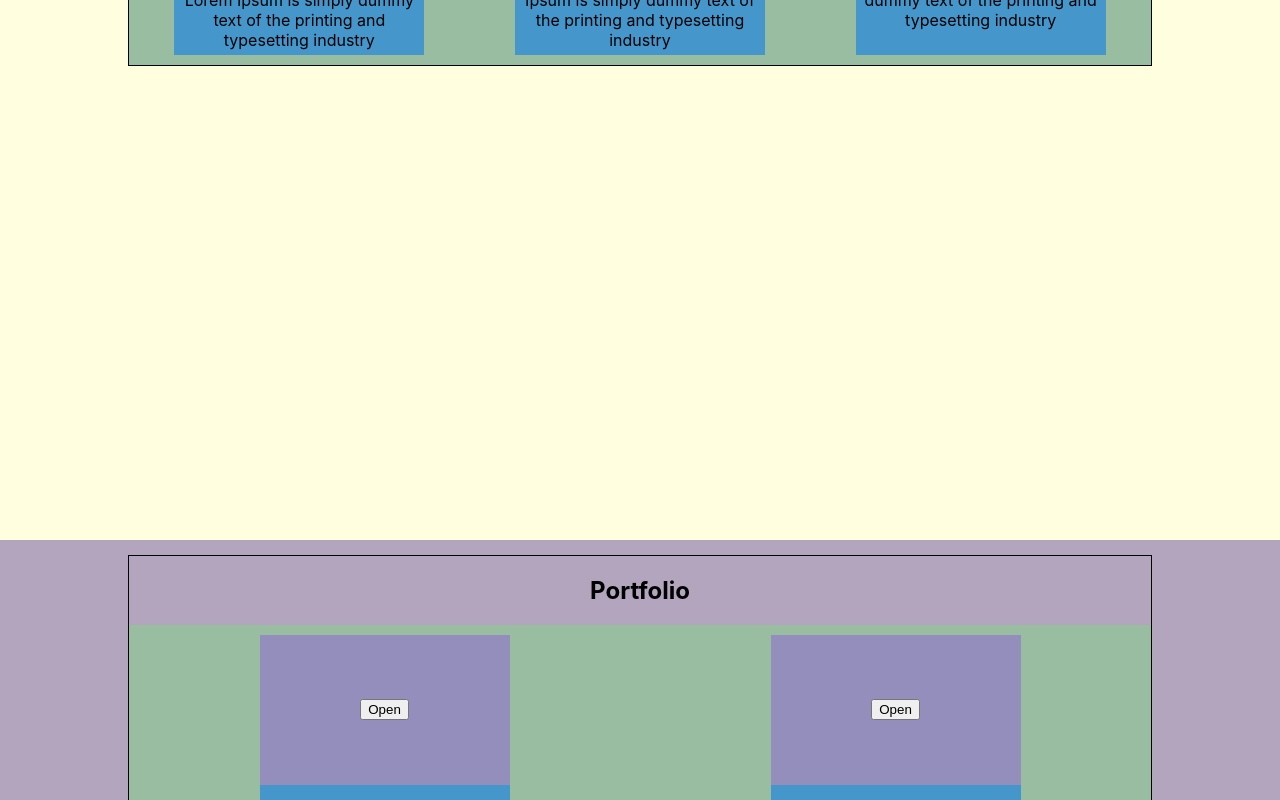
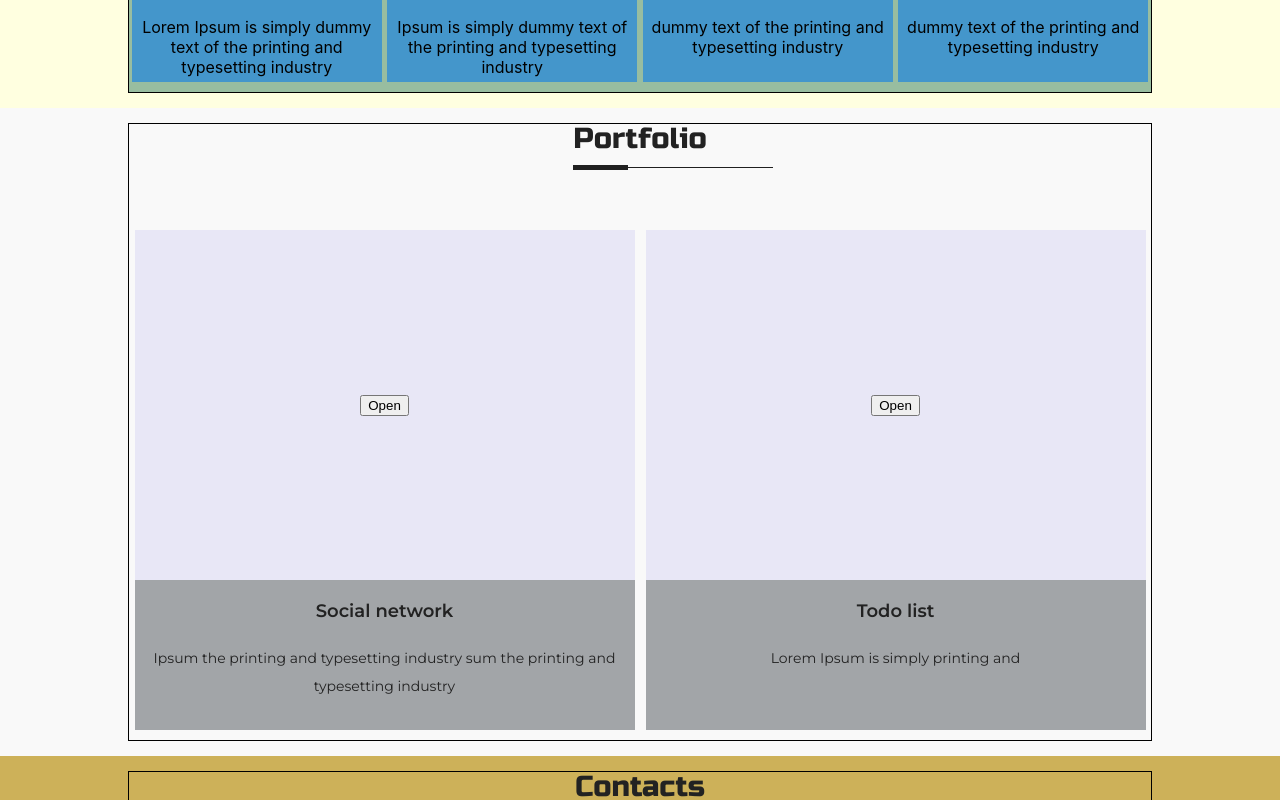
Before and after one commit to cleanerro/Portfolio, a React (Create React App) app: page / in a window 1280 px wide. Shown: the part 1140-1940 px from the top of the page. Built offline with nearby package versions, Linux system fonts and the light colour scheme.

Commit message:
added layout Portfolio

```diff
--- a/public/index.html
+++ b/public/index.html
@@ -10,6 +10,8 @@
       content="Web site created using create-react-app"
     />
     <link rel="apple-touch-icon" href="%PUBLIC_URL%/logo192.png" />
+    <link href="https://fonts.googleapis.com/css2?family=Russo+One&display=swap" rel="stylesheet">
+    <link href="https://fonts.googleapis.com/css2?family=Montserrat:wght@300;400;600&display=swap" rel="stylesheet">
     <!--
       manifest.json provides metadata used when your web app is installed on a
       user's mobile device or desktop. See https://developers.google.com/web/fundamentals/web-app-manifest/
--- /dev/null
+++ b/src/common/components/title/Title.js
@@ -0,0 +1,9 @@
+import React from 'react';
+import s from './Title.module.css';
+export const Title =(props) =>  {
+    return (
+                <div className={s.title}>
+                    <h2>{props.text}</h2>
+                </div>
+    )
+}
--- /dev/null
+++ b/src/common/components/title/Title.module.css
@@ -0,0 +1,41 @@
+h2{
+    font-family: 'Russo One', sans-serif;
+    margin: 0;
+    font-weight: 400;
+    text-transform: capitalize;
+}
+.title{
+    position: relative;
+}
+
+.title h2::before{
+    content: '';
+    position: absolute;
+    left: 0;
+    bottom: 0;
+    height: 5px;
+    width: 55px;
+    background-color: #202020;
+}
+
+.title h2::after{
+    content: '';
+    position: absolute;
+    left: 0;
+    bottom: 2px;
+    height: 1px;
+    width: 200px;
+    background-color: #202020;
+}
+
+.title h2{
+
+    font-size: 29px;
+    letter-spacing: 0;
+    color: #222222;
+    line-height: 30px;
+    margin-bottom: 50px;
+    padding-bottom: 16px;
+    position: relative;
+
+}
--- a/src/contacts/Contacts.js
+++ b/src/contacts/Contacts.js
@@ -1,16 +1,17 @@
 import React from 'react';
 import s from './Contacts.module.css';
+import {Title} from "../common/components/title/Title";
 
 export const Contacts = () => {
 
     return (
         <div className={s.contactsBlock}>
             <div className={s.container}>
-                <h2>Contacts</h2>
+                <Title text = 'contacts' />
                 <form className={s.form}>
-                    <input className={s.input}></input>
-                    <input className={s.input}></input>
-                    <textarea className={s.input}></textarea>
+                    <input className={s.input} />
+                    <input className={s.input}/>
+                    <textarea className={s.input}/>
 
                 </form>
                 <button>Send</button>
--- a/src/portfolio/Portfolio.js
+++ b/src/portfolio/Portfolio.js
@@ -1,16 +1,18 @@
 import React from 'react';
 import s from './Portfolio.module.css';
 import {Project} from "./project/Project";
+import {Title} from "../common/components/title/Title";
 
 export const Portfolio =() =>  {
 
     return (
         <div className={s.portfolioBlock}>
             <div className={s.container}>
-                <h2>Portfolio</h2>
+                <Title text = 'portfolio' />
+
                 <div className={s.projects}>
-                  <Project title = {'Name1'} description = {'Ipsum the printing and typesetting industry'}/>
-                  <Project title = {'Name2'} description = {'Lorem Ipsum is simply printing and '}/>
+                  <Project title = {'Social network'} description = {'Ipsum the printing and typesetting industry sum the printing and typesetting industry'}/>
+                  <Project title = {'Todo list'} description = {'Lorem Ipsum is simply printing and '}/>
 
                 </div>
 
--- a/src/portfolio/Portfolio.module.css
+++ b/src/portfolio/Portfolio.module.css
@@ -1,12 +1,8 @@
 .portfolioBlock {
 
-    background-color: #b3a5bd;
-    min-height: 100vh;
+    background-color: #F9F9F9;
+    /*min-height: 100vh;*/
     padding: 15px 0 15px 0;
-
-
-
-
 }
 
 .container {
@@ -22,10 +18,18 @@
 }
 
 .projects {
-    background: #98bda0;
     width: 100%;
     flex-wrap: wrap;
     display: flex;
     flex-direction: row;
     justify-content: space-around;
+    align-items: flex-start;
 }
+
+
+.title h2{
+    font-family: 'Russo One', sans-serif;
+    margin: 0;
+    font-weight: 400;
+    font-size: 29px;
+}
--- a/src/portfolio/project/Project.js
+++ b/src/portfolio/project/Project.js
@@ -7,7 +7,7 @@ export const Project =(props) =>  {
             <div className={s.image}>
                 <button>Open</button>
             </div>
-            <h3>{props.title}</h3>
+            <h3 className={s.projectTitle}>{props.title}</h3>
             <span className={s.description}>{props.description}</span>
 
 
--- a/src/portfolio/project/Project.module.css
+++ b/src/portfolio/project/Project.module.css
@@ -1,24 +1,44 @@
 .project {
     margin: 10px 0 10px 0;
-    width: 250px;
-    background: #4496cb;
+    width: 500px;
+    height: 500px ;
+    background: #a2a5a8;
     display: flex;
     flex-direction: column;
     justify-content: flex-start;
     align-items: center;
 
 }
-.image{
-    height: 150px;
+
+.image {
+    height: 350px;
     width: 100%;
-    background-color: #938ebb;
+    background-color: #e8e7f6;
     display: flex;
     justify-content: center;
     align-items: center;
 
 }
 
-.description{
- text-align: center;
+.description {
+    text-align: center;
     padding: 5px;
+    font-family: 'Montserrat', sans-serif;
+    font-size: 14px;
+    font-weight: normal;
+    letter-spacing: 0;
+    line-height: 28px;
+    margin: 0;
+    color: #222222;
+
 }
+
+.projectTitle {
+    font-family: 'Montserrat', sans-serif;
+    font-size: 18px;
+    font-weight: 600;
+    letter-spacing: 0;
+    color: #222222;
+    margin-bottom: 15px;
+    line-height: 26px;
+}
--- a/src/skills/Skills.js
+++ b/src/skills/Skills.js
@@ -1,19 +1,23 @@
 import React from 'react';
 import s from './Skills.module.css';
 import {Skill} from "./skill/Skill";
-export const Skills =() =>  {
+import {Title} from "../common/components/title/Title";
+
+export const Skills = () => {
 
     return (
         <div className={s.skillsBlock}>
             <div className={s.container}>
-                <h2>Skills</h2>
+                <Title text = 'skills' />
                 <div className={s.skills}>
-                    <Skill title = {'HTML'}
-                           description = {'Lorem Ipsum is simply dummy text of the printing and typesetting industry'}/>
-                    <Skill title = {'JS'}
-                           description = {' Ipsum is simply dummy text of the printing and typesetting industry'} />
-                    <Skill title = {'React'}
-                           description = {'dummy text of the printing and typesetting industry'} />
+                    <Skill title={'HTML'}
+                           description={'Lorem Ipsum is simply dummy text of the printing and typesetting industry'}/>
+                    <Skill title={'JS'}
+                           description={' Ipsum is simply dummy text of the printing and typesetting industry'}/>
+                    <Skill title={'React'}
+                           description={'dummy text of the printing and typesetting industry'}/>
+                    <Skill title={'React'}
+                           description={'dummy text of the printing and typesetting industry'}/>
 
                 </div>
 
--- a/src/skills/Skills.module.css
+++ b/src/skills/Skills.module.css
@@ -1,7 +1,7 @@
 .skillsBlock {
 
     background-color: lightyellow;
-    min-height: 100vh;
+
     padding: 15px 0 15px 0;
 
 
```
Also changed, not shown: src/assets/img/sicialNetwork.jpg (added), src/assets/img/todolist.jpg (added).
